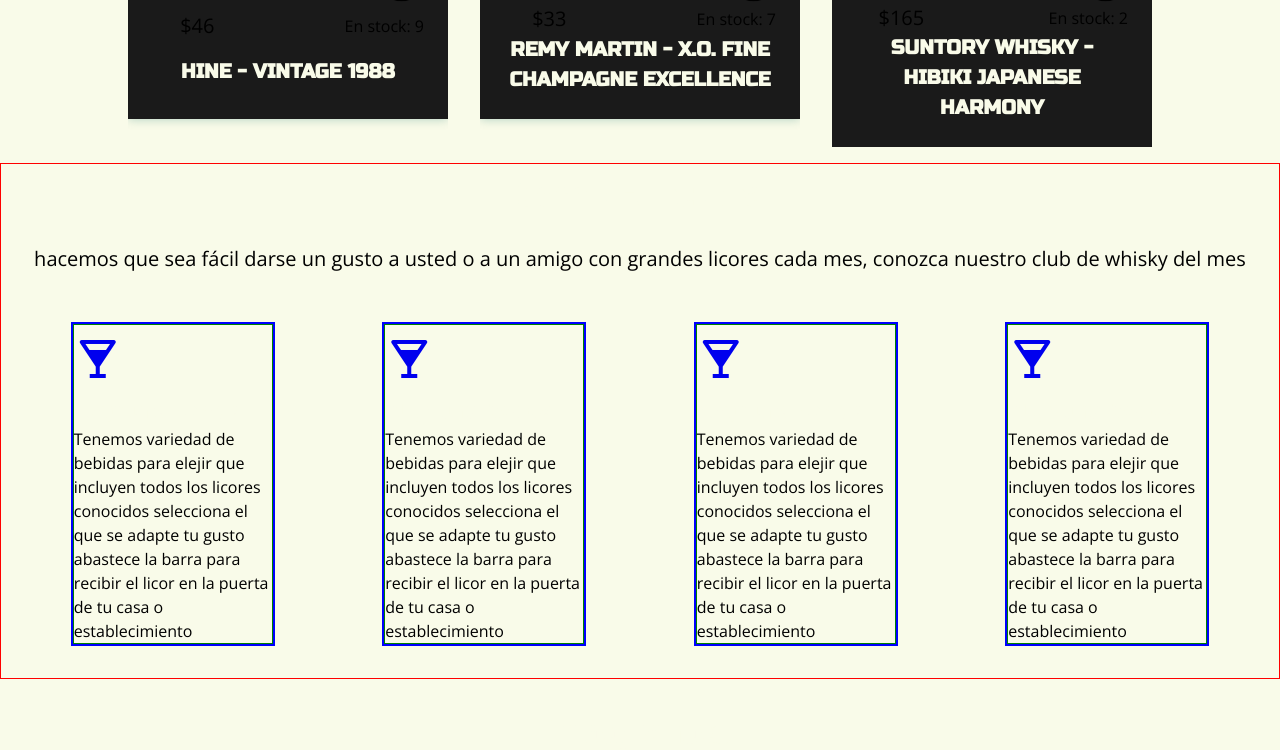
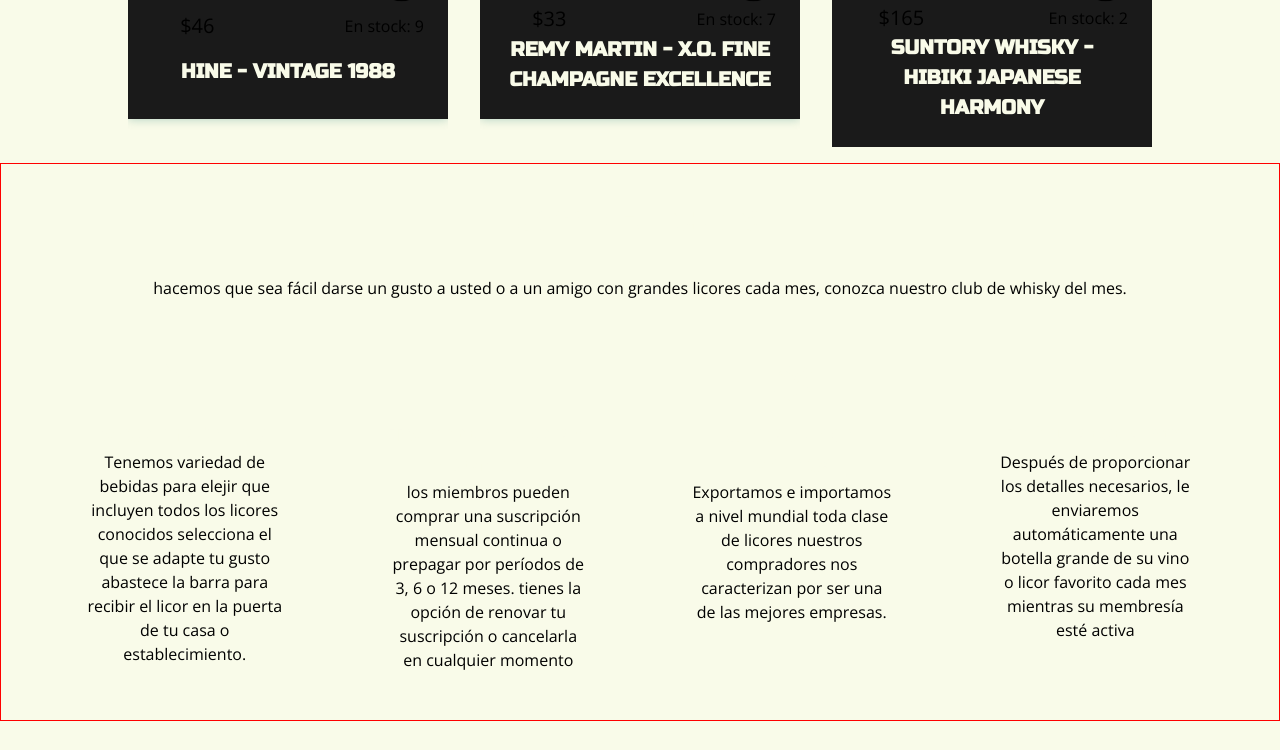
Before and after one commit to 3rickCode/e-commerce-cart-2023, a plain HTML site: page index.html in a window 1280 px wide. Shown: the part 5783-6533 px from the top of the page. Drawn offline with nearby package versions, Linux system fonts and the light colour scheme.

Commit message:
Cómo funciona section

```diff
--- a/assets/css/style.css
+++ b/assets/css/style.css
@@ -574,13 +574,13 @@ body.dark {
 }
 
 /* procesos de envio*/
+
 .process {
   border: 1px solid red;
   min-height: 100px;
 }
 
 .process--works {
-  border: 2px solid blue;
   width: auto;
   min-height: 50px;
 }
@@ -588,13 +588,13 @@ body.dark {
 .process__title {
   font-size: var(--medium-font);
   text-align: center;
-  padding: var(--sp-0-5);
+  margin: var(--sp-2);
 }
 
 .process__description {
-  font-size: var(--normal-font);
+  font-size: var(--small-font);
   text-align: center;
-  padding: var(--sp-1);
+  margin: var(--sp-0-5);
 }
 
 .section__article {
@@ -602,8 +602,7 @@ body.dark {
   grid-template-columns: repeat(auto-fit, minmax(250px, 1fr));
   justify-items: center;
   gap: var(--sp-2);
-  margin: var(--sp-2);
-
+  margin: var(--sp-3);
   /* display: flex;
   flex-direction: column;
   align-items: center;
@@ -613,13 +612,14 @@ body.dark {
 }
 
 .card_1_choose {
-  border: 1px solid green;
   width: 200px;
   height: auto;
+  text-align: center;
 }
 
 .icono__cart {
   font-size: var(--sp-3);
+  color: var(--primary-color);
 }
 
 .process__cart__subtitle {
@@ -628,6 +628,46 @@ body.dark {
 
 .process__cart__description {
   font-size: var(--small-font);
+}
+
+/* People Section */
+
+.peoples__container {
+  display: grid;
+  grid-template-columns: repeat(auto-fit, minmax(200px, 1fr));
+  gap: var(--sp-1-5);
+}
+
+.people {
+  overflow: hidden;
+}
+
+.people__img {
+  margin: var(--sp-1);
+}
+
+.people__img img {
+  width: 120px;
+  height: 120px;
+  border-radius: 60px;
+}
+
+.people__body {
+  display: grid;
+  align-items: center;
+  grid-template-columns: repeat(2, 1fr);
+  padding: 0 var(--sp-1) var(--sp-1);
+  min-height: 180px;
+}
+
+.people__title {
+  grid-column: span 2;
+  text-align: center;
+  font-size: var(--medium-font);
+}
+
+.people__description {
+  grid-column: span 2;
 }
 
 /* FOOTER */
@@ -1004,40 +1044,4 @@ body.dark {
   }
 }
 
-.peoples__container {
-  display: grid;
-  grid-template-columns: repeat(auto-fit, minmax(200px, 1fr));
-  gap: var(--sp-1-5);
-}
-
-.people {
-  overflow: hidden;
-}
-
-.people__img {
-  margin: var(--sp-1);
-}
-
-.people__img img {
-  width: 120px;
-  height: 120px;
-  border-radius: 60px;
-}
-
-.people__body {
-  display: grid;
-  align-items: center;
-  grid-template-columns: repeat(2, 1fr);
-  padding: 0 var(--sp-1) var(--sp-1);
-  min-height: 180px;
-}
-
-.people__title {
-  grid-column: span 2;
-  text-align: center;
-  font-size: var(--medium-font);
-}
-
-.people__description {
-  grid-column: span 2;
-}
+/* procesos de envio*/
--- a/index.html
+++ b/index.html
@@ -234,9 +234,11 @@
                 </article> -->
 
             </div>
-            <!--process-->
-        </section>
-        <section class="process">
+          </section>
+
+          <!--process-->
+
+        <!-- <section class="process">
           <h3 class="process__title">Como Funciona</h3>
           <p class="process__description">hacemos que sea fácil darse un gusto a usted o a un amigo con grandes licores cada mes, conozca nuestro club de whisky del mes</p>
           <section class="section__article">
@@ -266,6 +268,41 @@
               <a class="icono__cart" href="#"><i class='bx bxs-drink'></i></a>
               <h6 class="process__cart__subtitle">elige una bebida</h6>
               <p class="process__cart__description">Tenemos variedad de bebidas para elejir que incluyen todos los licores conocidos selecciona el que se adapte tu gusto abastece la barra para recibir el licor en la puerta de tu casa o establecimiento</p>
+            </article>
+          </section>
+
+        </section> -->
+
+        <section class="process">
+          <h3 class="process__title">Como Funciona</h3>
+          <p class="process__description">hacemos que sea fácil darse un gusto a usted o a un amigo con grandes licores cada mes, conozca nuestro club de whisky del mes.</p>
+          <section class="section__article">
+            <article class="process--works">
+            <div class="card_1_choose">
+              <a class="icono__cart" href="#"><i class='bx bxs-drink'></i></a>
+              <h6 class="process__cart__subtitle">elige una bebida</h6>
+              <p class="process__cart__description">Tenemos variedad de bebidas para elejir que incluyen todos los licores conocidos selecciona el que se adapte tu gusto abastece la barra para recibir el licor en la puerta de tu casa o establecimiento.</p>
+
+            </article>
+            <article class="process--works">
+            <div class="card_1_choose">
+              <a class="icono__cart" href="#"><i class='bx bxs-calendar'></i></a>
+              <h6 class="process__cart__subtitle">Tiempo de espera y suscripcion</h6>
+              <p class="process__cart__description">los miembros pueden comprar una suscripción mensual continua o prepagar por períodos de 3, 6 o 12 meses. tienes la opción de renovar tu suscripción o cancelarla en cualquier momento</p>
+            </article>
+
+            <article class="process--works">
+            <div class="card_1_choose">
+              <a class="icono__cart" href="#"><i class='bx bxs-package'></i></a>
+              <h6 class="process__cart__subtitle">Ubicacion de entrega</h6>
+              <p class="process__cart__description">Exportamos e importamos a nivel mundial toda clase de licores nuestros compradores nos caracterizan por ser una de las mejores empresas.</p>
+            </article>
+
+            <article class="process--works">
+            <div class="card_1_choose">
+              <a class="icono__cart" href="#"><i class='bx bxs-beer'></i></a>
+              <h6 class="process__cart__subtitle">Disfruta cada mes</h6>
+              <p class="process__cart__description">Después de proporcionar los detalles necesarios, le enviaremos automáticamente una botella grande de su vino o licor favorito cada mes mientras su membresía esté activa</p>
             </article>
           </section>
 
```
